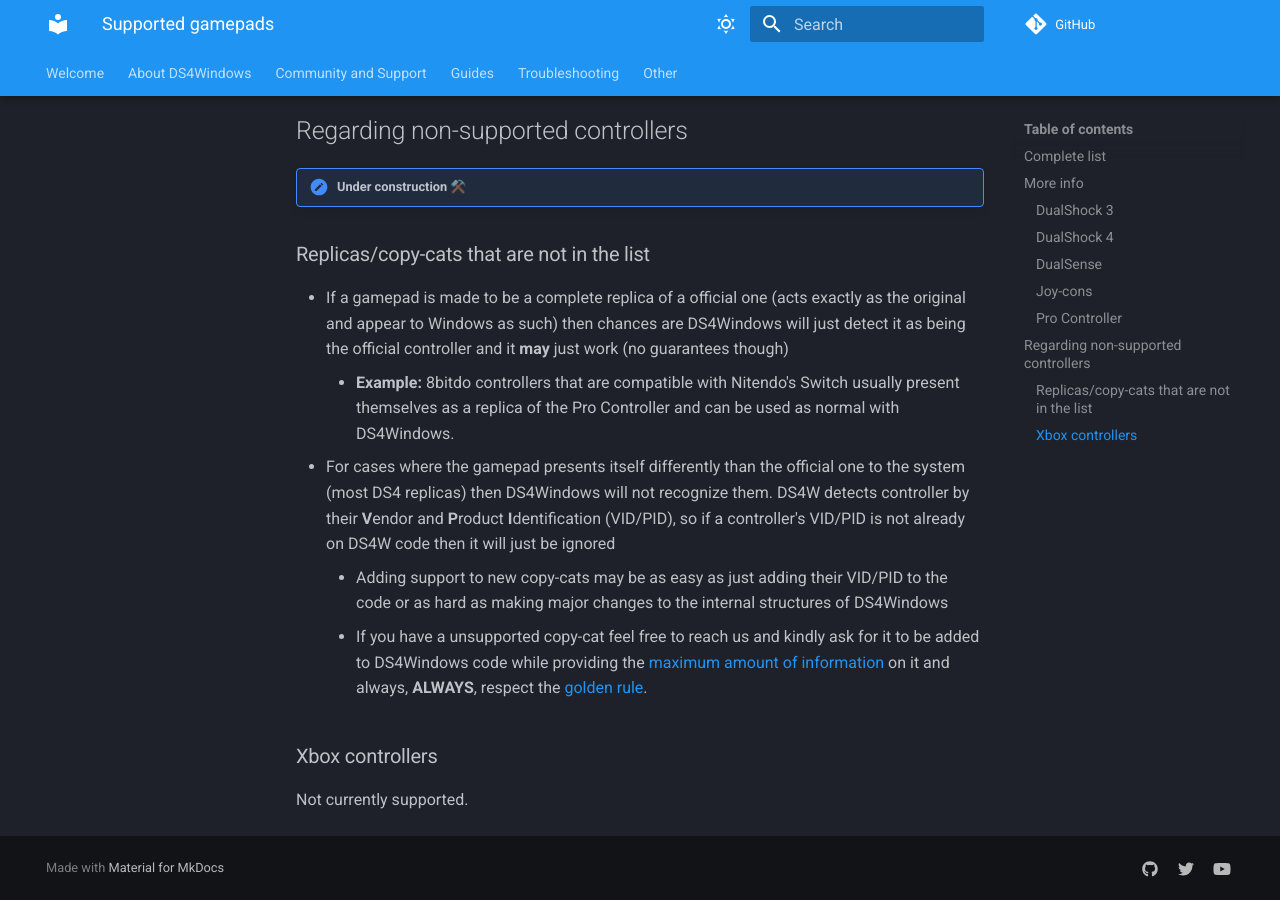
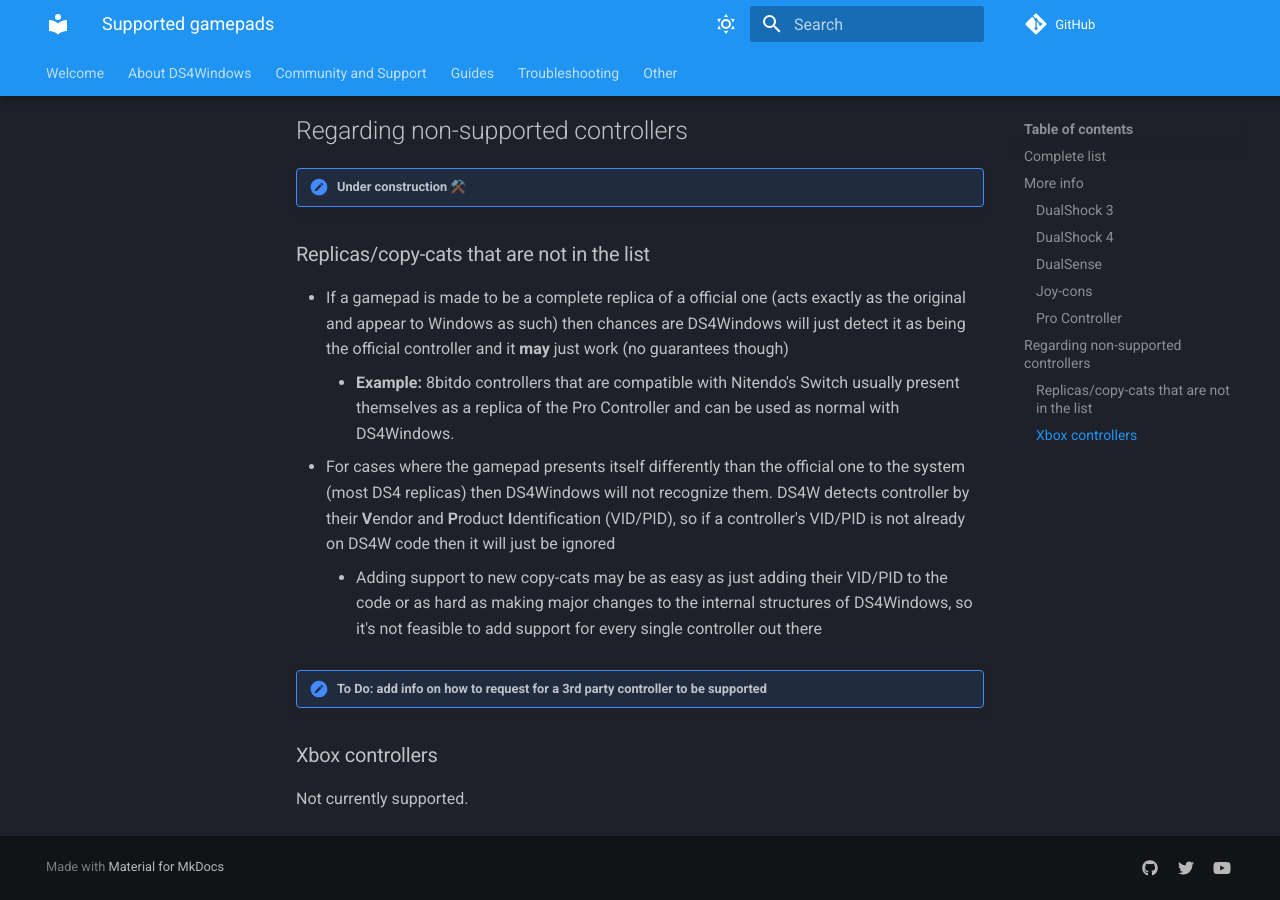
Before and after one commit to CircumSpector/DS4WDocs, an MkDocs documentation site: the page built from docs/About-DS4Windows/supported-gamepads.md, in a window 1280 px wide and 900 px high, scrolled down 3530 px. Built offline with MkDocs 1.6.1 and Material for MkDocs 9.7.7, drawn with Linux system fonts in a browser that asks for light colours; comment, search, counter and statistics services are not loaded.

Commit message:
replaced info on how to request for a controller to be supported

```diff
--- a/docs/About-DS4Windows/supported-gamepads.md
+++ b/docs/About-DS4Windows/supported-gamepads.md
@@ -91,8 +91,9 @@
 - If a gamepad is made to be a complete replica of a official one (acts exactly as the original and appear to Windows as such) then chances are DS4Windows will just detect it as being the official controller and it __may__ just work (no guarantees though)
     - __Example:__ 8bitdo controllers that are compatible with Nitendo's Switch usually present themselves as a replica of the Pro Controller and can be used as normal with DS4Windows.
 - For cases where the gamepad presents itself differently than the official one to the system (most DS4 replicas) then DS4Windows will not recognize them. DS4W detects controller by their **V**endor and **P**roduct **I**dentification (VID/PID), so if a controller's VID/PID is not already on DS4W code then it will just be ignored
-    - Adding support to new copy-cats may be as easy as just adding their VID/PID to the code or as hard as making major changes to the internal structures of DS4Windows
-    - If you have a unsupported copy-cat feel free to reach us and kindly ask for it to be added to DS4Windows code while providing the [maximum amount of information]() on it and always, **ALWAYS**, respect the [golden rule]().
+    - Adding support to new copy-cats may be as easy as just adding their VID/PID to the code or as hard as making major changes to the internal structures of DS4Windows, so it's not feasible to add support for every single controller out there
+
+!!! note "To Do: add info on how to request for a 3rd party controller to be supported"
 
 ### Xbox controllers
 
```
